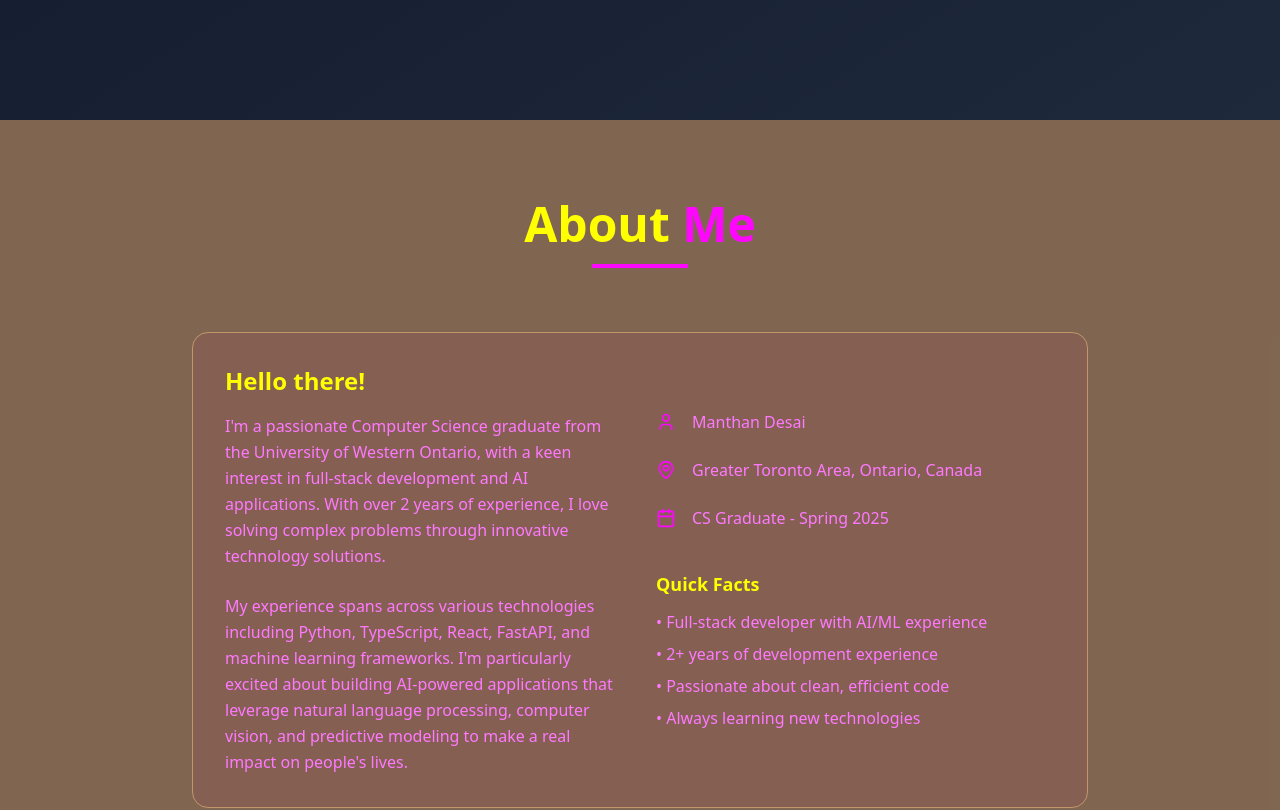
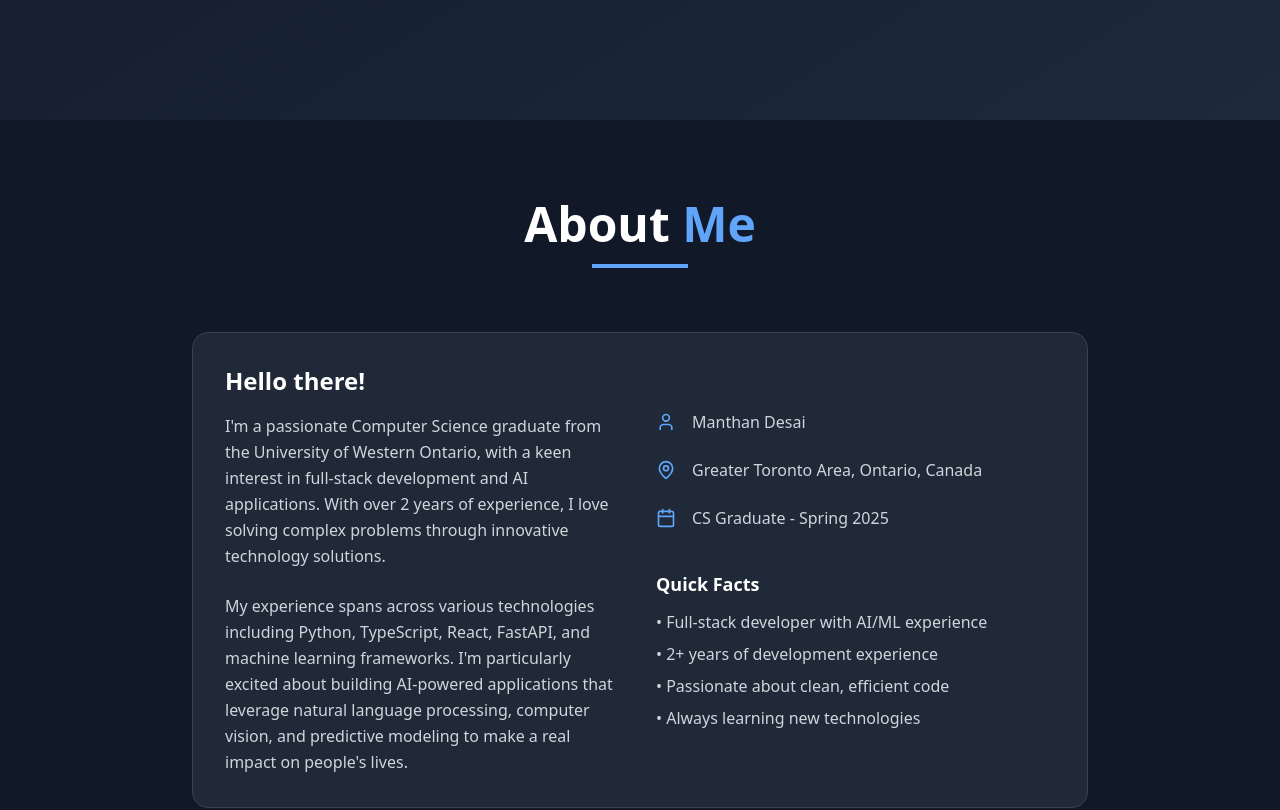
Before and after one commit to manthand23/updated-portfolio, a React (Vite) app: page / in a window 1280 px wide. Shown: the part 680-1490 px from the top of the page. Built offline with nearby package versions, Linux system fonts and the light colour scheme.

Commit message:
Refactor: Improve About section color scheme
Change the About section's color scheme to blue and white in dark mode and blue and black in light mode.

```diff
--- a/src/components/About.tsx
+++ b/src/components/About.tsx
@@ -4,26 +4,26 @@ import { User, MapPin, Calendar } from 'lucide-react';
 
 const About = () => {
   return (
-    <section id="about" className="py-20 bg-muted/50">
+    <section id="about" className="py-20 bg-white dark:bg-gray-900">
       <div className="container mx-auto px-6">
         <div className="text-center mb-16">
-          <h2 className="text-4xl md:text-5xl font-bold mb-4">
-            About <span className="text-primary">Me</span>
+          <h2 className="text-4xl md:text-5xl font-bold mb-4 text-gray-900 dark:text-white">
+            About <span className="text-blue-600 dark:text-blue-400">Me</span>
           </h2>
-          <div className="w-24 h-1 bg-primary mx-auto"></div>
+          <div className="w-24 h-1 bg-blue-600 dark:bg-blue-400 mx-auto"></div>
         </div>
 
         <div className="max-w-4xl mx-auto">
-          <div className="bg-card rounded-2xl p-8 border border-border">
+          <div className="bg-gray-50 dark:bg-gray-800 rounded-2xl p-8 border border-gray-200 dark:border-gray-700">
             <div className="grid md:grid-cols-2 gap-8 items-center">
               <div>
-                <h3 className="text-2xl font-bold mb-4">Hello there!</h3>
-                <p className="text-muted-foreground leading-relaxed mb-6">
+                <h3 className="text-2xl font-bold mb-4 text-gray-900 dark:text-white">Hello there!</h3>
+                <p className="text-gray-700 dark:text-gray-300 leading-relaxed mb-6">
                   I'm a passionate Computer Science graduate from the University of Western Ontario,
                   with a keen interest in full-stack development and AI applications. With over 2 years of experience,
                   I love solving complex problems through innovative technology solutions.
                 </p>
-                <p className="text-muted-foreground leading-relaxed">
+                <p className="text-gray-700 dark:text-gray-300 leading-relaxed">
                   My experience spans across various technologies including Python, TypeScript, React,
                   FastAPI, and machine learning frameworks. I'm particularly excited about building
                   AI-powered applications that leverage natural language processing, computer vision,
@@ -32,22 +32,22 @@ const About = () => {
               </div>
 
               <div className="space-y-6">
-                <div className="flex items-center gap-4 text-muted-foreground">
-                  <User className="text-primary" size={20} />
+                <div className="flex items-center gap-4 text-gray-700 dark:text-gray-300">
+                  <User className="text-blue-600 dark:text-blue-400" size={20} />
                   <span>Manthan Desai</span>
                 </div>
-                <div className="flex items-center gap-4 text-muted-foreground">
-                  <MapPin className="text-primary" size={20} />
+                <div className="flex items-center gap-4 text-gray-700 dark:text-gray-300">
+                  <MapPin className="text-blue-600 dark:text-blue-400" size={20} />
                   <span>Greater Toronto Area, Ontario, Canada</span>
                 </div>
-                <div className="flex items-center gap-4 text-muted-foreground">
-                  <Calendar className="text-primary" size={20} />
+                <div className="flex items-center gap-4 text-gray-700 dark:text-gray-300">
+                  <Calendar className="text-blue-600 dark:text-blue-400" size={20} />
                   <span>CS Graduate - Spring 2025</span>
                 </div>
 
                 <div className="pt-4">
-                  <h4 className="text-lg font-semibold mb-3">Quick Facts</h4>
-                  <ul className="space-y-2 text-muted-foreground">
+                  <h4 className="text-lg font-semibold mb-3 text-gray-900 dark:text-white">Quick Facts</h4>
+                  <ul className="space-y-2 text-gray-700 dark:text-gray-300">
                     <li>• Full-stack developer with AI/ML experience</li>
                     <li>• 2+ years of development experience</li>
                     <li>• Passionate about clean, efficient code</li>
```
